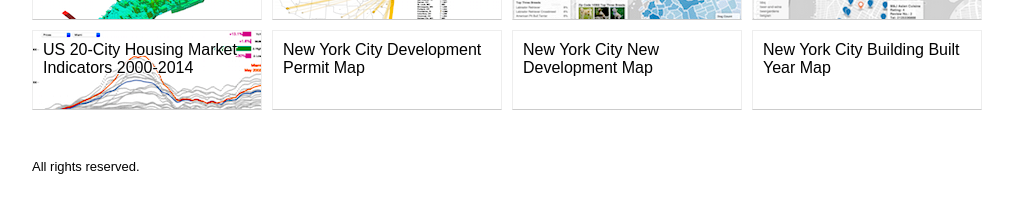
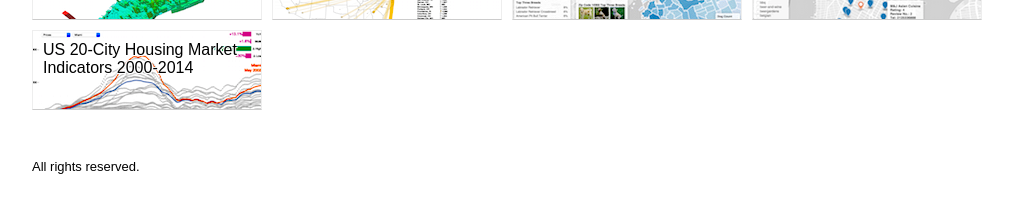
Before and after one commit to gz475/gz475.github.io, a plain HTML site: page index.html in a window 1280 px wide. Shown: the part 203-416 px from the top of the page, without its empty margins (128-1141 px from the left). Drawn offline with Linux system fonts and the light colour scheme.

Commit message:
Update Internship Work

```diff
--- a/index.html
+++ b/index.html
@@ -119,9 +119,7 @@
 {id:"dog", description:"New York City Dog Map"},
 {id:"yelp", description:"New York City Restaurants and Nightlife Spots Map"},
 {id:"case", description:"US 20-City Housing Market Indicators 2000-2014"},
-{id:"permit", description:"New York City Development Permit Map"},
-{id:"newdev", description:"New York City New Development Map"},
-{id:"pluto", description:"New York City Building Built Year Map"},
+
  ];
 
 
```
